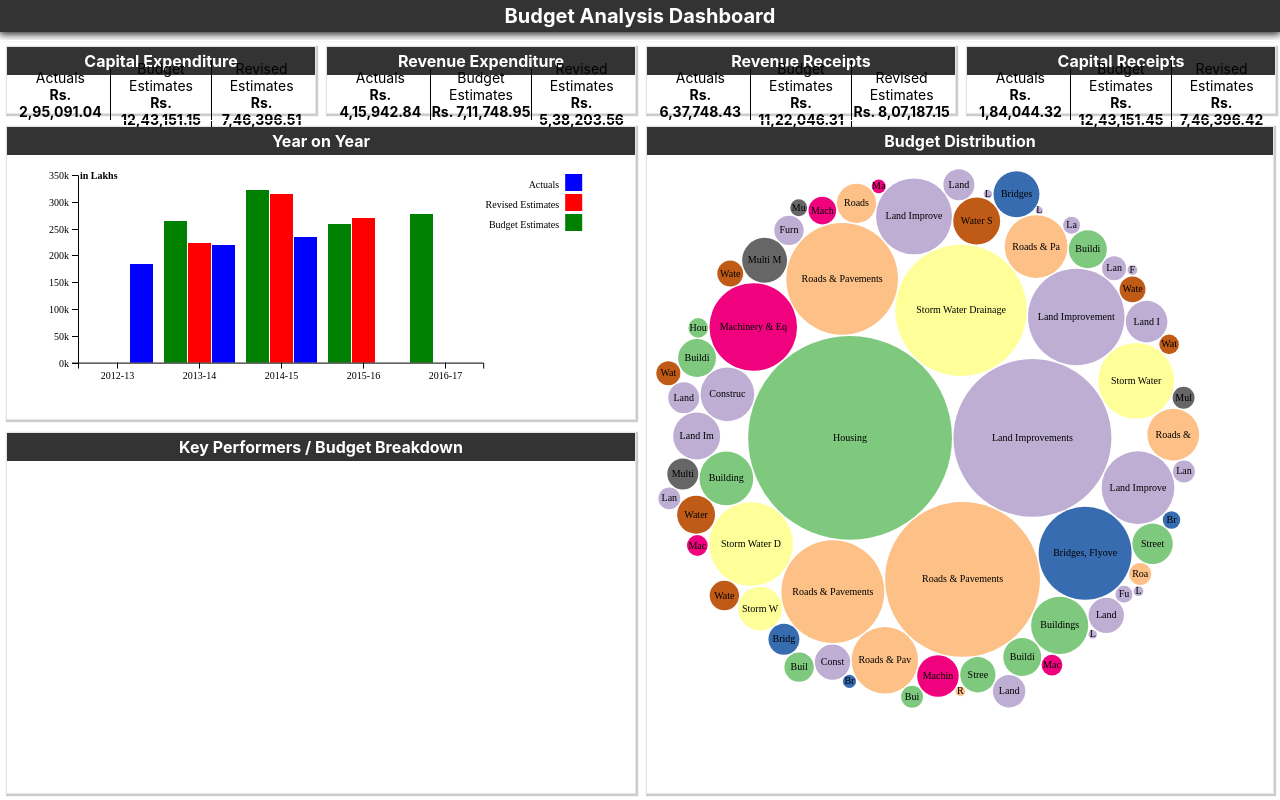
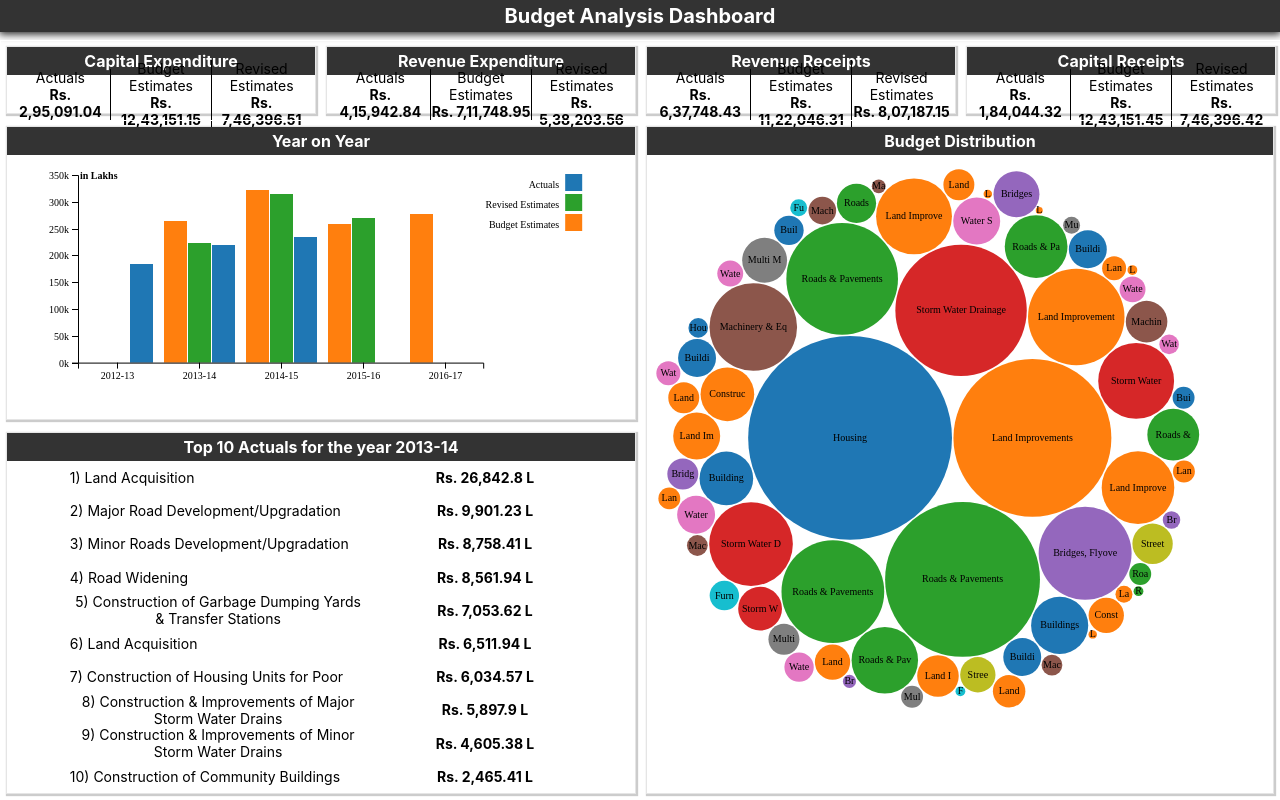
Before and after one commit to mridulmeh/budget-analysis-dashboard, a React (Create React App) app: page / in a window 1280 px wide. Built offline with nearby package versions, Linux system fonts and the light colour scheme; a web font is replaced by a local one.

Commit message:
Added top bottom lists

```diff
--- a/src/components/bar-chart/index.js
+++ b/src/components/bar-chart/index.js
@@ -83,7 +83,7 @@ class BarChart extends React.Component {
 				.rangeRound([height, 0]);
 
 			var z = d3.scaleOrdinal()
-				.range(["blue", "green", "red"]);
+				.range(d3.schemeCategory10);
 
 			x0.domain(categoriesNames);
 			x1.domain(actualGroupNames).rangeRound([0, x0.bandwidth()]);
--- a/src/components/bubble-chart/index.js
+++ b/src/components/bubble-chart/index.js
@@ -38,7 +38,7 @@ class BubbleChart extends React.Component {
 
 			var diameter = Math.min(width, height);
 			var format = d3.format(",d");
-			var color = d3.scaleOrdinal(d3.schemeAccent);
+			var color = d3.scaleOrdinal(d3.schemeCategory10);
 
 			var bubble = d3.pack()
 				.size([diameter, diameter])
--- /dev/null
+++ b/src/containers/break-down/break-down.css
@@ -0,0 +1,26 @@
+.budget-break-down.budget-analysis-section{
+    /* width:calc(50=% - 2px); */
+    height: calc(55% - 2px);
+}
+.break-down-row{
+    float: left;
+    width: 100%;
+    height: 10%;
+    display: flex;
+    align-items: center;
+    /* justify-content: center; */
+}
+
+.break-down-key {
+    float: left;
+    margin-left: 10%;
+    width: 50%;
+    display: flex;
+    justify-self: start;
+}
+.break-down-value {
+    float: right;
+    font-weight: bold;
+    margin-right: 5%;
+    width: 40%;
+}
--- /dev/null
+++ b/src/containers/break-down/index.js
@@ -0,0 +1,41 @@
+import React from 'react';
+import './break-down.css';
+import { Card } from '../../components';
+import { toTitleCase, numberToMoney } from '../../utils';
+
+class BudgetBreakdown extends React.Component {
+
+	render () {
+
+		const {
+			dataset,
+			viewSettings
+		} = this.props;
+		const {
+			type,
+			value,
+			year,
+			key
+		} = viewSettings;
+
+		const mainHeader = `${toTitleCase(type)} 10 ${value} for the year ${year}`;
+
+		const body = dataset.map((e,i) => {
+			const numberVal = e[`${year} ${value}`];
+
+			const money = numberToMoney(Math.round(numberVal * 100) / 100);
+			return (<div key = {i} className = "break-down-row">
+				<div className = 'break-down-key'>{i + 1}) {e[key]} </div>
+				<div className = 'break-down-value'>Rs. {money} L</div>
+			</div>);
+		});
+
+		return (
+			<div className = "budget-break-down budget-analysis-section">
+			 	<Card header= {mainHeader} body = {body} classPrefix = "budget"></Card>
+			</div>
+		);
+	}
+}
+
+export default BudgetBreakdown;
--- a/src/containers/dashboard/data-loader.js
+++ b/src/containers/dashboard/data-loader.js
@@ -1,6 +1,4 @@
 import { separateDataKeys } from "../../utils";
-
-const required = ['Capital Expenditure','Revenue Expenditure','Revenue Receipts','Capital Receipts'];
 
 export const getBudgetSummaryData = (allData = []) => {
 	const data = {
@@ -28,3 +26,19 @@ export const getBudgetYOYDataData = (view, allData) => {
 export const getBudgetDistData = (view, allData) => {
 	return allData[view];
 };
+
+export const getBudgetBreakdown = (data = [], state) => {
+	const {
+		type,
+		value,
+		year,
+		key
+	} = state;
+
+	const sortedData = data.sort((a,b) => {
+		const sortval = +a[`${year} ${value}`] - +b[`${year} ${value}`];
+		return type === 'top' ? -sortval : sortval;
+	}).filter(e => e[key].length > 0 && e[key].split(' ')[0] !== 'Total');
+
+	return sortedData.slice(0, 10) ;
+};
--- a/src/containers/dashboard/index.js
+++ b/src/containers/dashboard/index.js
@@ -4,9 +4,9 @@ import './budget-container.css';
 import BudgetSummary from '../budget-summary';
 import BudgetYOY from '../budget-yoy';
 import BudgetDistribution from '../budget-dist';
-import TopBottom from '../top-bottom';
+import BudgetBreakDown from '../break-down';
 import Header from '../header';
-import { getBudgetYOYDataData, getBudgetDistData, getBudgetSummaryData } from './data-loader';
+import { getBudgetYOYDataData, getBudgetDistData, getBudgetSummaryData, getBudgetBreakdown } from './data-loader';
 
 class DashboardContainer extends React.Component {
 	constructor () {
@@ -17,7 +17,12 @@ class DashboardContainer extends React.Component {
 			views: {
 				budgetYoy: 'BudgetSummaryStatement',
 				budgetDist: 'CapitalExpenditure',
-				budgetBreakdown: ''
+				budgetBreakdown: {
+					type: 'top',
+					value: 'Actuals',
+					year: '2013-14',
+					key: 'Detailed Account Code Description'
+				}
 
 			}
 
@@ -49,12 +54,19 @@ class DashboardContainer extends React.Component {
 		const {
 			views
 		} = this.state;
+		const {
+			budgetYoy,
+			budgetDist,
+			budgetBreakdown
+		} = views;
 
-		const budgetYOYData = getBudgetYOYDataData(views.budgetYoy, this.data);
+		const budgetYOYData = getBudgetYOYDataData(budgetYoy, this.data);
 
-		const budgetDistData = getBudgetDistData(views.budgetDist, this.data);
+		const budgetDistData = getBudgetDistData(budgetDist, this.data);
 
 		const budgetSummData = getBudgetSummaryData(this.data['BudgetSummaryStatement']);
+		console.log(this.data);
+		const budgetBreakdownData = getBudgetBreakdown(this.data['CapitalExpenditure'], budgetBreakdown);
 
 		return (
 			<div className = "budget-analysis-container">
@@ -62,7 +74,7 @@ class DashboardContainer extends React.Component {
 				<BudgetSummary dataset = {budgetSummData}></BudgetSummary>
 				<div className = "budget-analysis-section-left">
 					<BudgetYOY dataset = {budgetYOYData}></BudgetYOY>
-					<TopBottom></TopBottom>
+					<BudgetBreakDown dataset = {budgetBreakdownData} viewSettings = {budgetBreakdown}></BudgetBreakDown>
 				</div>
 
 				<BudgetDistribution dataset = {budgetDistData}></BudgetDistribution>
--- a/src/containers/top-bottom/index.js
+++ /dev/null
@@ -1,17 +0,0 @@
-import React from 'react';
-import './top-bottom.css';
-import { Card } from '../../components';
-
-class TopBottom extends React.Component {
-
-	render () {
-
-		return (
-			<div className = "budget-top-bottom budget-analysis-section">
-			 	<Card header= "Key Performers / Budget Breakdown" classPrefix = "budget"></Card>
-			</div>
-		);
-	}
-}
-
-export default TopBottom;
--- a/src/containers/top-bottom/top-bottom.css
+++ /dev/null
@@ -1,4 +0,0 @@
-.budget-top-bottom.budget-analysis-section{
-    /* width:calc(50=% - 2px); */
-    height: calc(55% - 2px);
-}
--- a/src/utils/index.js
+++ b/src/utils/index.js
@@ -56,7 +56,7 @@ export const separateDataKeys = (data) => {
 };
 
 export const numberToMoney = (originalString, breakPointer = 2) => {
-	const splitString = originalString.split('.');
+	const splitString = `${originalString}`.split('.');
 	const str = splitString[0];
 
 	const stringLength = str.length;
@@ -66,7 +66,15 @@ export const numberToMoney = (originalString, breakPointer = 2) => {
 	for(let i = stringLength - 4; i >= 0; i = i - breakPointer){
 		returnedStr = (str[i - 1] || '') + str[i] + ',' + returnedStr;
 	}
-	console.log(returnedStr, splitString);
 	return returnedStr + (splitString[1] ? `.${splitString[1]}` : '');
 
 };
+
+export const toTitleCase = (str) => {
+	return str.replace(
+		/\w\S*/g,
+		function (txt) {
+			return txt.charAt(0).toUpperCase() + txt.substr(1).toLowerCase();
+		}
+	);
+};
```
Also changed, not shown: src/containers/index.js (+6 -6 lines).
